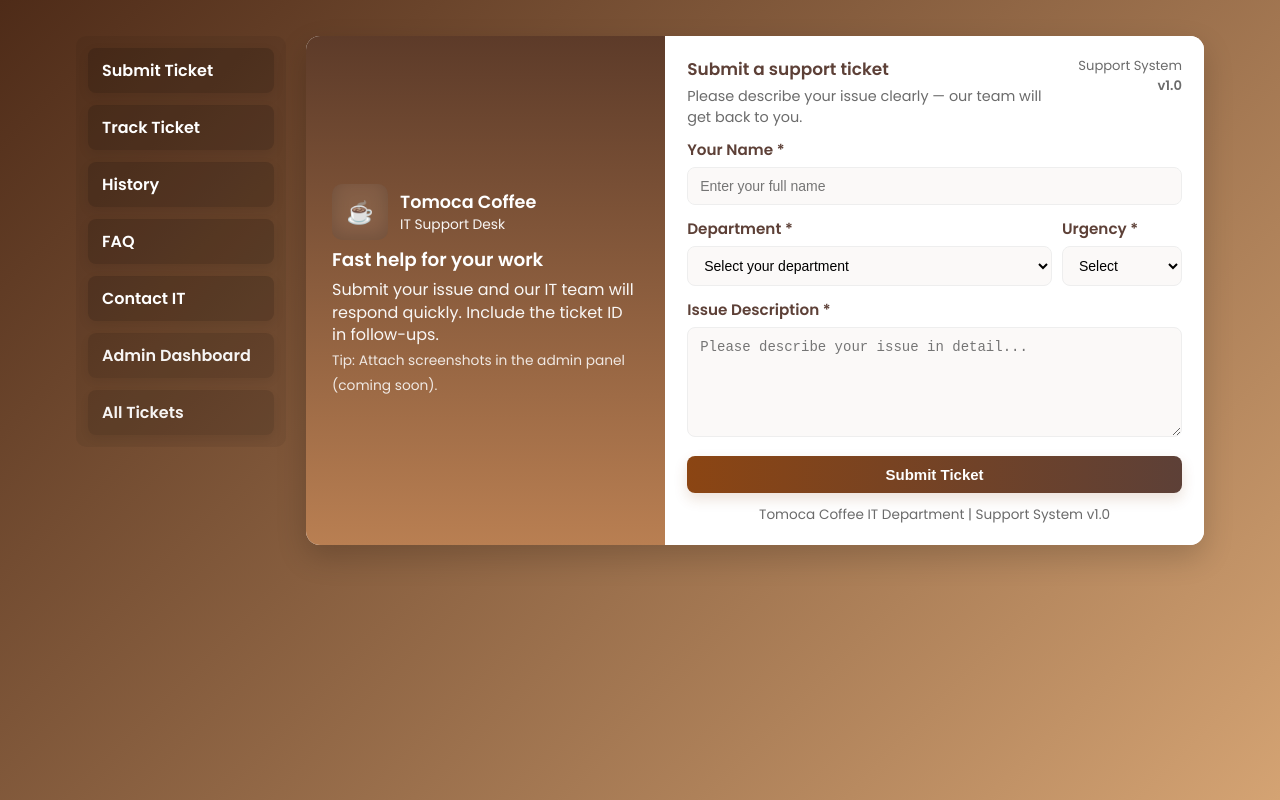
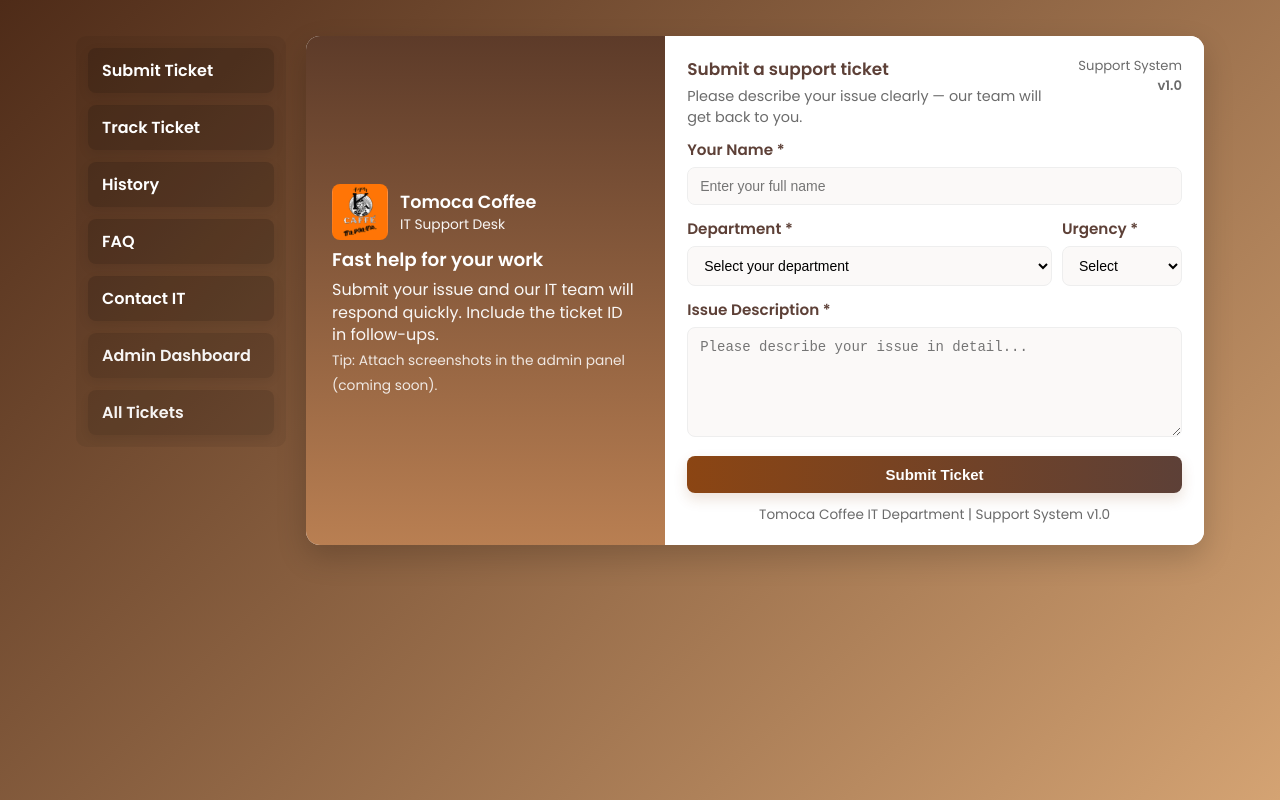
Before and after one commit to beka56777/tomoca, a website: page frontend/index.html in a window 1280 px wide. Drawn offline with Linux system fonts and the light colour scheme.

Commit message:
Update index.html

```diff
--- a/frontend/index.html
+++ b/frontend/index.html
@@ -31,7 +31,10 @@
         <div class="ticket-info" aria-hidden="true">
           <div class="brand">
             <div class="brand-top">
-              <div class="brand-icon">☕</div>
+              <!-- LOGO: replace the text icon with an image file placed at frontend/assets/logo.png -->
+              <div class="brand-icon">
+                <img src="./assets/logo.jpg" alt="Tomoca Logo" style="width:100%; height:100%; object-fit:cover; border-radius:8px;">
+              </div>
               <div class="brand-title">
                 <div class="brand-name">Tomoca Coffee</div>
                 <div class="brand-sub">IT Support Desk</div>
```
